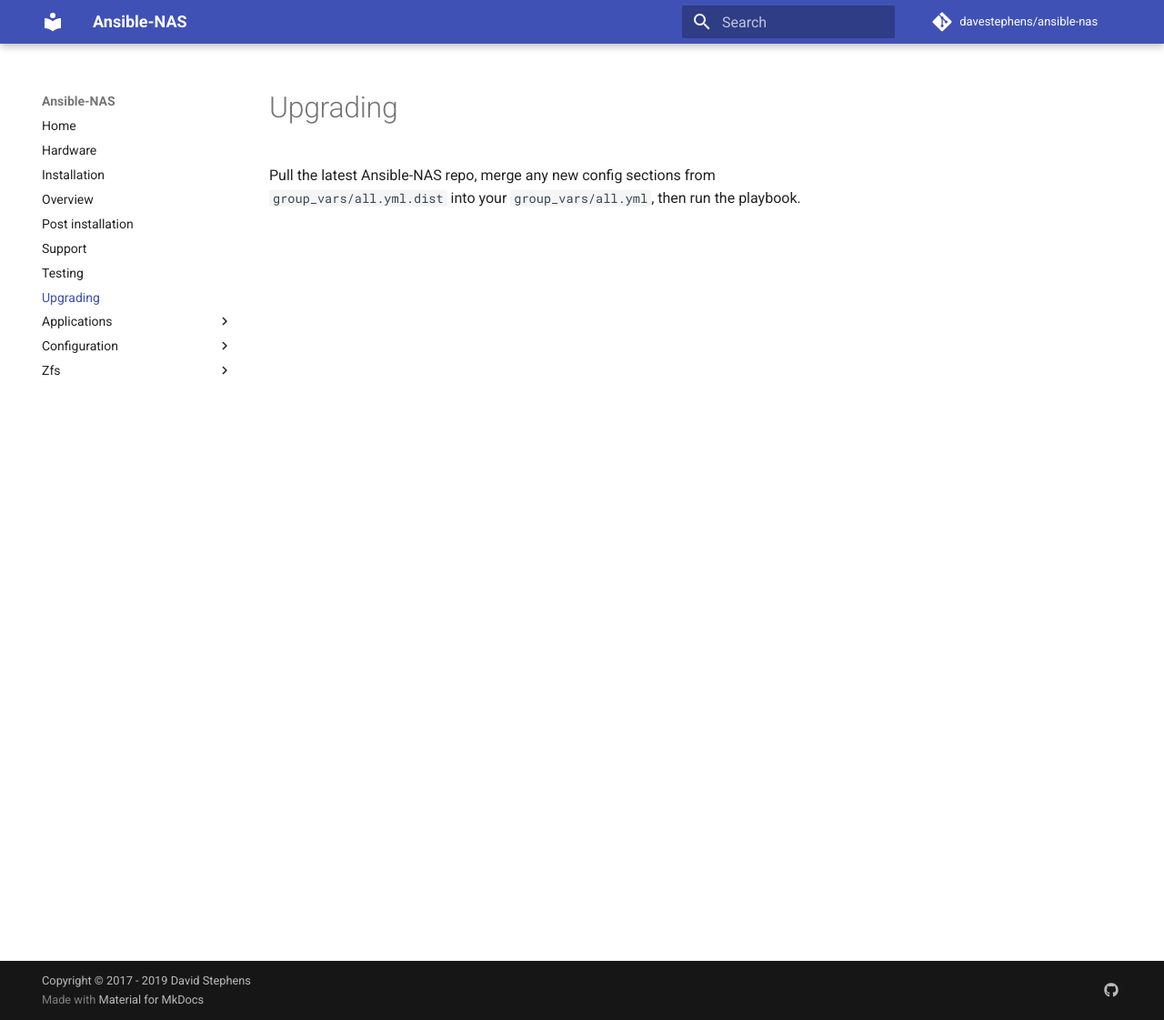
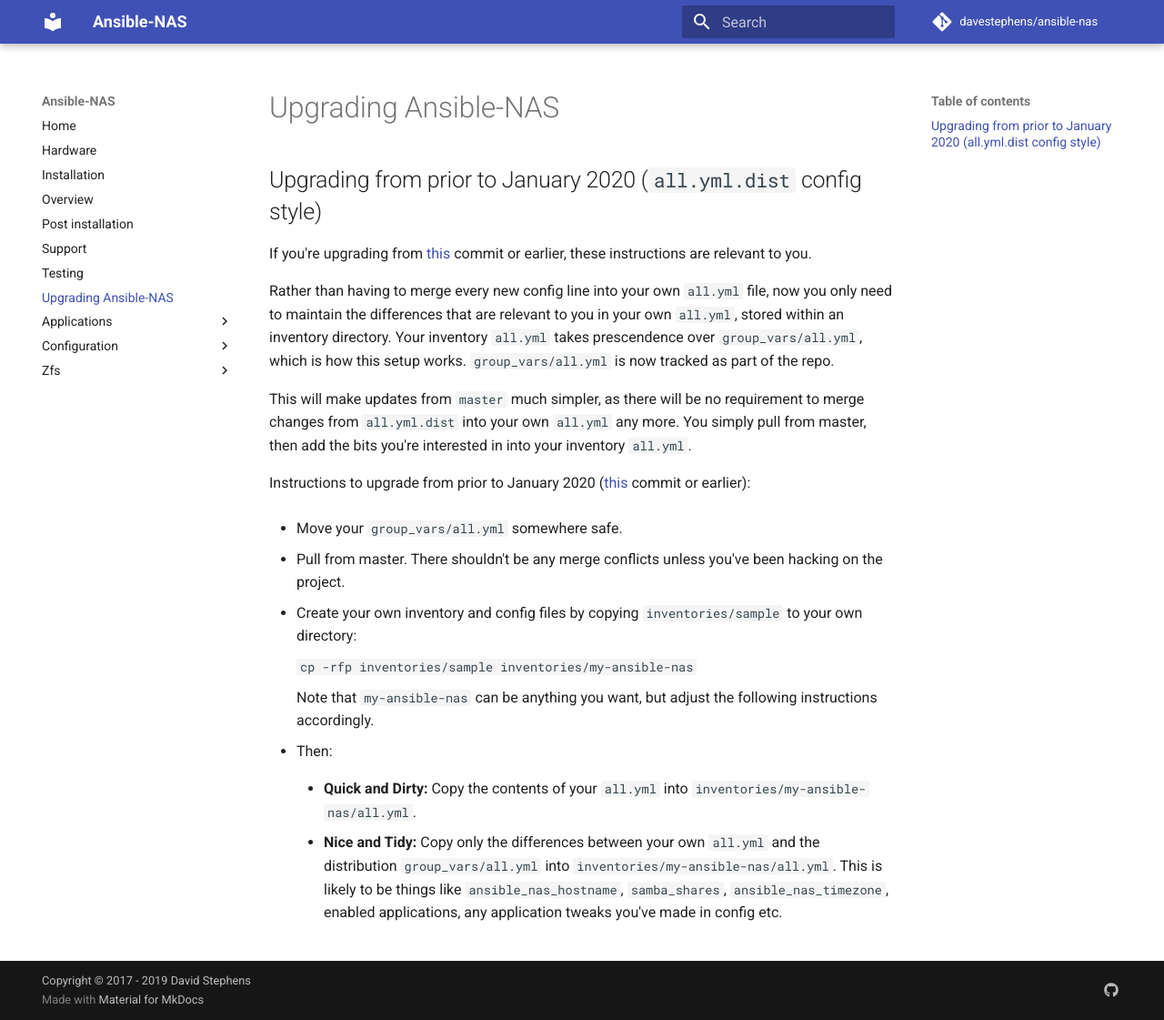
Before and after one commit to davestephens/ansible-nas, an MkDocs documentation site: the page built from docs/upgrading.md, in a window 1280 px wide and 1121 px high. Shown: the whole window at 91% size. Built offline with MkDocs 1.6.1 and Material for MkDocs 9.7.7, drawn with Linux system fonts in a browser that asks for light colours; comment, search, counter and statistics services are not loaded.

Commit message:
Config rejig WIP

```diff
--- a/docs/upgrading.md
+++ b/docs/upgrading.md
@@ -1,3 +1,27 @@
-# Upgrading
+# Upgrading Ansible-NAS
 
-Pull the latest Ansible-NAS repo, merge any new config sections from `group_vars/all.yml.dist` into your `group_vars/all.yml`, then run the playbook.
+## Upgrading from prior to January 2020 (`all.yml.dist` config style)
+
+If you're upgrading from [this](https://github.com/davestephens/ansible-nas/commit/52c7fef3aba08e30331931747c81fb7b3bfd359a) commit or earlier, these instructions are relevant to you.
+
+Rather than having to merge every new config line into your own `all.yml` file, now you only need to maintain the differences that are relevant to you in your own `all.yml`, stored within an inventory directory. Your inventory `all.yml` takes prescendence over `group_vars/all.yml`, which is how this setup works. `group_vars/all.yml` is now tracked as part of the repo.
+
+This will make updates from `master` much simpler, as there will be no requirement to merge changes from `all.yml.dist` into your own `all.yml` any more. You simply pull from master, then add the bits you're interested in into your inventory `all.yml`.
+
+Instructions to upgrade from prior to January 2020 ([this]([this](https://github.com/davestephens/ansible-nas/commit/52c7fef3aba08e30331931747c81fb7b3bfd359a)) commit or earlier):
+
+- Move your `group_vars/all.yml` somewhere safe.
+
+- Pull from master. There shouldn't be any merge conflicts unless you've been hacking on the project.
+
+- Create your own inventory and config files by copying `inventories/sample` to your own directory:
+
+    `cp -rfp inventories/sample inventories/my-ansible-nas`
+
+    Note that `my-ansible-nas` can be anything you want, but adjust the following instructions accordingly.
+
+- Then:
+
+    - **Quick and Dirty:** Copy the contents of your `all.yml` into `inventories/my-ansible-nas/all.yml`.
+
+    - **Nice and Tidy:** Copy only the differences between your own `all.yml` and the distribution `group_vars/all.yml` into `inventories/my-ansible-nas/all.yml`. This is likely to be things like `ansible_nas_hostname`, `samba_shares`, `ansible_nas_timezone`, enabled applications, any application tweaks you've made in config etc.
```
Also changed, not shown: README.md (+7 -8 lines), 1 other file.
